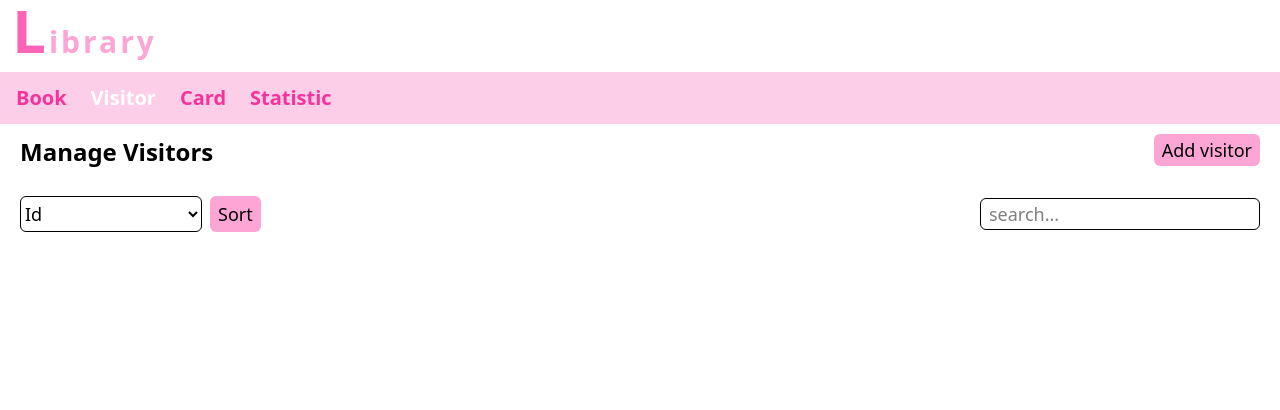
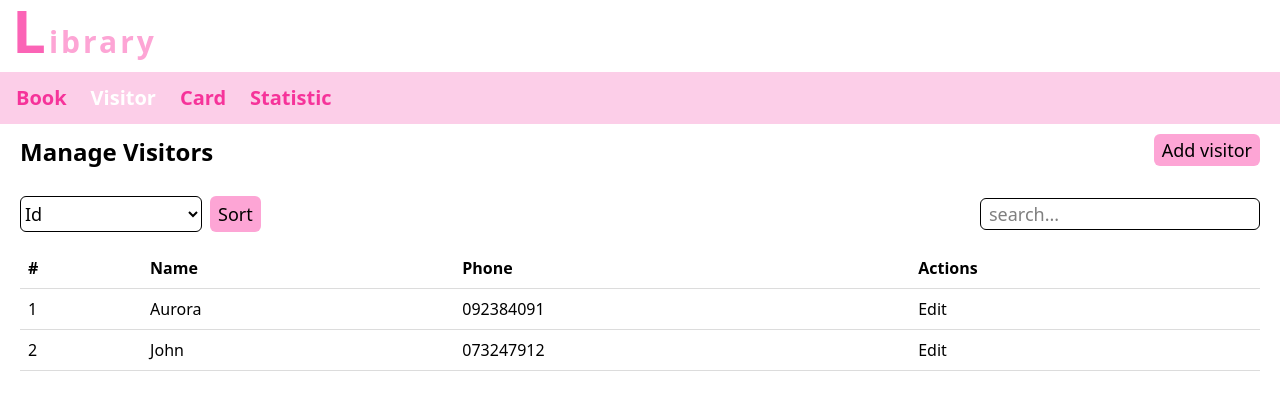
Before and after one commit to Meimei07/library-website-react-js, a React (Vite) app: page /visitor in a window 1280 px wide. Shown: the top 410 px of the page. Built offline with nearby package versions, Linux system fonts and the light colour scheme.

Commit message:
Add visitor management features; add visitor form and table components, and integrate visitors state in RootLayout

```diff
--- a/src/layouts/RootLayout.jsx
+++ b/src/layouts/RootLayout.jsx
@@ -2,6 +2,7 @@ import { useEffect, useState } from "react";
 import { NavLink, Outlet } from "react-router-dom";
 
 const RootLayout = () => {
+  // books
   const initBooks = JSON.parse(localStorage.getItem("books")) || [
     {
       id: 1,
@@ -84,6 +85,36 @@ const RootLayout = () => {
       )
     );
   }, [searchValue]);
+  // books
+
+  // visitors
+  const initVisitors = JSON.parse(localStorage.getItem("visitors")) || [
+    {
+      id: 1,
+      name: "Aurora",
+      phone: "092384091",
+    },
+    {
+      id: 2,
+      name: "John",
+      phone: "073247912",
+    },
+  ];
+
+  const [visitors, setVisitors] = useState(initVisitors);
+  const [displayVisitors, setDisplayVisitors] = useState(visitors);
+
+  useEffect(() => {
+    localStorage.setItem("visitors", JSON.stringify(visitors));
+    setDisplayVisitors(visitors);
+  }, [visitors]);
+
+  function handleAddVisitor(visitor) {
+    visitor.id = Math.floor(Math.random() * 10001);
+
+    setVisitors([...visitors, visitor]);
+    console.log(visitor);
+  }
 
   return (
     <div className="root-layout">
@@ -113,6 +144,9 @@ const RootLayout = () => {
           setSelectValue,
           searchValue,
           setSearchValue,
+
+          visitors,
+          handleAddVisitor,
         }}
       />
     </div>
--- /dev/null
+++ b/src/pages/visitor/Form.jsx
@@ -0,0 +1,65 @@
+import React from "react";
+import { Link, useOutletContext, useNavigate } from "react-router-dom";
+
+const Form = () => {
+  const { handleAddVisitor } = useOutletContext();
+  const navigate = useNavigate();
+
+  const onSubmit = (event) => {
+    event.preventDefault();
+
+    const formData = new FormData(event.target);
+    const visitor = Object.fromEntries(formData.entries());
+
+    handleAddVisitor(visitor);
+    navigate("/visitor");
+  };
+
+  return (
+    <div className="form-container max-w-lg rounded-md shadow-xl">
+      <div className="text-xl sm:text-2xl">Visitor Form</div>
+
+      <form onSubmit={onSubmit} className="max-w-md px-4 sm:px-0">
+        <label className="text-sm sm:text-md">
+          Name*
+          <input
+            type="text"
+            placeholder="Name..."
+            className="border py-1 px-1.5 rounded-sm sm:text-lg sm:h-10 sm:px-3"
+            name="name"
+            required
+          />
+        </label>
+
+        <label className="text-sm sm:text-md">
+          Phone*
+          <input
+            type="text"
+            placeholder="Phone..."
+            className="border py-1 px-1.5 rounded-sm sm:text-lg sm:h-10 sm:px-3"
+            name="phone"
+            required
+          />
+        </label>
+
+        <div className="self-end">
+          <button
+            type="submit"
+            className="bg-pink-300 rounded-md py-1 px-2 text-sm cursor-pointer mr-2 hover:bg-pink-200 sm:text-lg"
+          >
+            Save
+          </button>
+
+          <Link
+            to="../visitor"
+            className="border rounded-md py-1 px-2 text-sm cursor-pointer hover:bg-gray-100 sm:text-lg"
+          >
+            Back
+          </Link>
+        </div>
+      </form>
+    </div>
+  );
+};
+
+export default Form;
--- /dev/null
+++ b/src/pages/visitor/Table.jsx
@@ -0,0 +1,31 @@
+const Table = ({ visitors }) => {
+  return (
+    <div className="overflow-x-auto mt-4">
+      <table className="min-w-full text-md">
+        <thead>
+          <tr>
+            <th>#</th>
+            <th>Name</th>
+            <th>Phone</th>
+            <th>Actions</th>
+          </tr>
+        </thead>
+
+        <tbody>
+          {visitors.map((visitor) => {
+            return (
+              <tr key={visitor.id}>
+                <td>{visitor.id}</td>
+                <td>{visitor.name}</td>
+                <td>{visitor.phone}</td>
+                <td>Edit</td>
+              </tr>
+            );
+          })}
+        </tbody>
+      </table>
+    </div>
+  );
+};
+
+export default Table;
--- a/src/pages/visitor/Visitor.jsx
+++ b/src/pages/visitor/Visitor.jsx
@@ -43,6 +43,8 @@ const Visitor = () => {
           />
         </div>
       </div>
+
+      <Table visitors={visitors} />
     </div>
   );
 };
```
